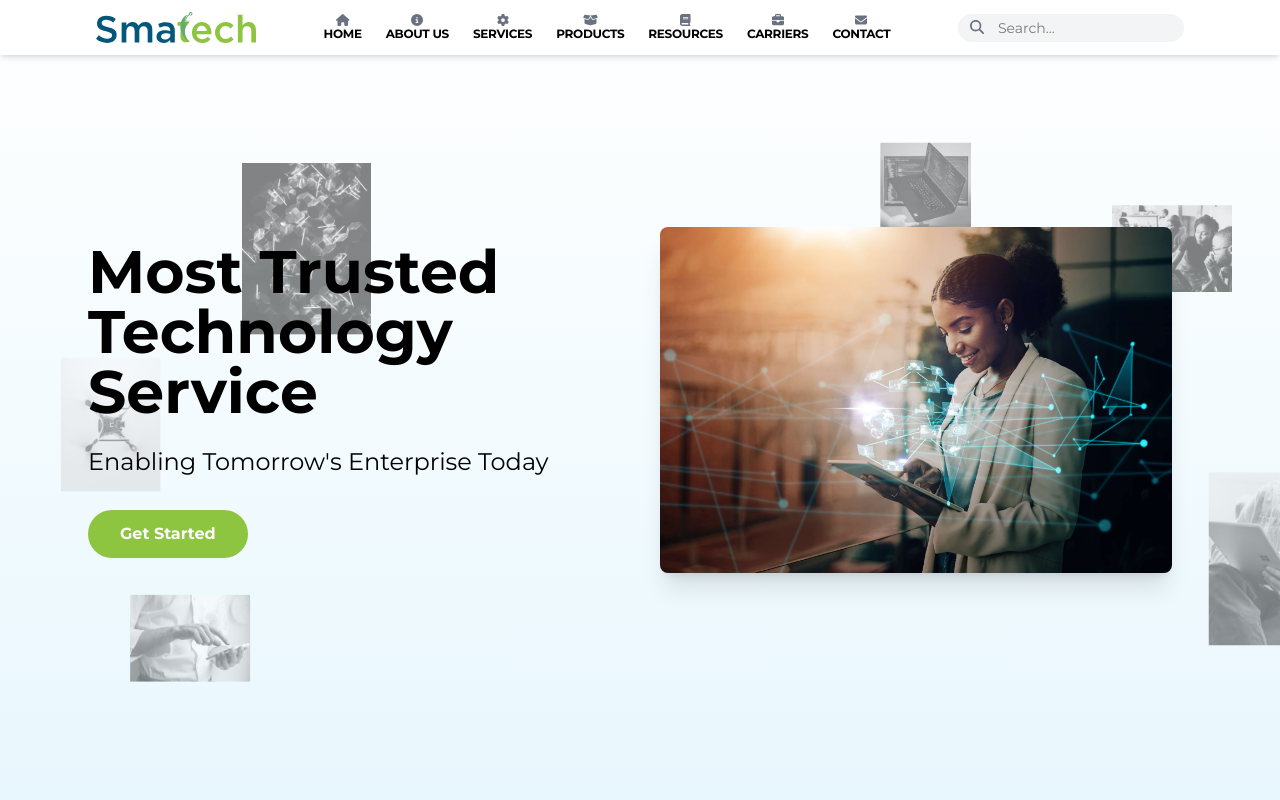
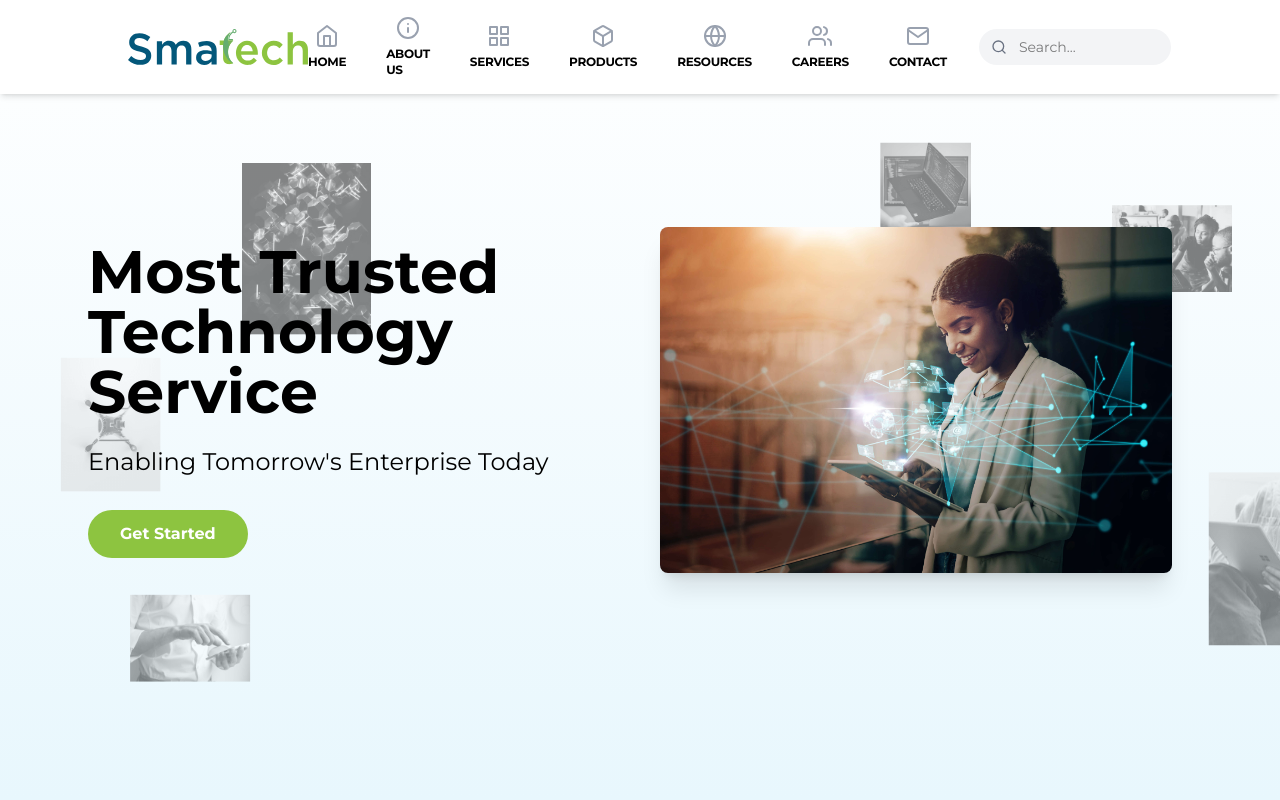
Before and after one commit to billychosee/Website, a Next.js app: page / in a window 1280 px wide. Shown: the top 800 px of the page. Built offline with nearby package versions, Linux system fonts and the light colour scheme.

Commit message:
Final Changes ts configgfd

```diff
--- a/src/app/components/navbar/DesktopNav.tsx
+++ b/src/app/components/navbar/DesktopNav.tsx
@@ -2,7 +2,6 @@
 import { useState } from "react";
 import Link from "next/link";
 import { NAV_ITEMS, ICONS } from "./config";
-import { FontAwesomeIcon } from '@fortawesome/react-fontawesome';
 import type { NavItem, DropdownItem } from "./types";
 
 function hasDropdown(item: NavItem): item is NavItem & { dropdown: { items: readonly DropdownItem[] } } {
@@ -11,14 +10,19 @@ function hasDropdown(item: NavItem): item is NavItem & { dropdown: { items: read
 
 export default function DesktopNav() {
   const [query, setQuery] = useState("");
+  const [activeDropdown, setActiveDropdown] = useState<string | null>(null);
 
   const renderDropdown = (item: NavItem & { dropdown: { items: readonly DropdownItem[] } }) => (
-    <ul className="absolute hidden group-hover:block bg-white shadow-lg rounded-md mt-0 text-black font-normal w-48 z-50 top-full py-2 transition-all duration-200 ease-out">
+    <ul
+      className={`absolute ${activeDropdown === item.href ? 'block' : 'hidden'} group-hover:block bg-white shadow-lg rounded-md text-black font-normal w-56 z-50 py-2 transition-all duration-200 ease-out border border-gray-100`}
+      onMouseEnter={() => setActiveDropdown(item.href)}
+      onMouseLeave={() => setActiveDropdown(null)}
+    >
       {item.dropdown.items.map((subItem: DropdownItem) => (
         <li key={subItem.href}>
           <Link
             href={subItem.href}
-            className="block px-4 py-2 hover:bg-gray-100 hover:text-[#8DC440] transition-colors"
+            className="block px-4 py-2.5 hover:bg-gray-50 hover:text-[#8DC440] transition-colors text-sm"
           >
             {subItem.label}
           </Link>
@@ -28,44 +32,45 @@ export default function DesktopNav() {
   );
 
   return (
-    <>
-      <ul className="items-center justify-center flex-1 hidden gap-6 font-bold text-black md:flex">
-        {NAV_ITEMS.map((item) => (
-          <li key={item.href} className={`relative ${hasDropdown(item) ? 'group' : ''}`}>
+    <div className="flex items-center">
+      <ul className="items-center justify-center flex-1 hidden gap-10 font-bold text-black md:flex">
+        {NAV_ITEMS.map((item) => {
+          const Icon = item.icon;
+          return (
+            <li
+              key={item.href}
+              className={`relative ${hasDropdown(item) ? 'group' : ''}`}
+              onMouseEnter={() => hasDropdown(item) && setActiveDropdown(item.href)}
+              onMouseLeave={() => setActiveDropdown(null)}
+            >
               <Link
                 href={item.href}
-              className="flex flex-col items-center text-xs uppercase tracking-tight group-hover:text-[#8DC440]"
+                className={`flex flex-col items-center text-xs uppercase tracking-tight transition-colors ${activeDropdown === item.href ? 'text-[#8DC440]' : 'hover:text-[#8DC440]'}`}
                 target={item.href.startsWith('http') ? '_blank' : undefined}
               >
-              <FontAwesomeIcon
-                icon={item.icon}
-                className="text-gray-500 group-hover:text-[#8DC440]"
+                <Icon
+                  className={`w-6 h-6 mb-1.5 transition-colors ${activeDropdown === item.href ? 'text-[#8DC440]' : 'text-gray-400 hover:text-[#8DC440]'}`}
                 />
                 <span>{item.label}</span>
               </Link>
               {hasDropdown(item) && renderDropdown(item)}
             </li>
-        ))}
+          );
+        })}
       </ul>
 
-      <div className="flex items-center gap-4">
-        <form className="hidden md:block">
+      <div className="hidden ml-8 md:block">
         <div className="relative">
           <input
             type="text"
             placeholder="Search..."
             value={query}
             onChange={(e) => setQuery(e.target.value)}
-              className="py-1 pl-10 pr-4 text-sm text-black bg-gray-100 rounded-full xl:pr-4 lg:pr-0 focus:outline-none focus:ring-2 focus:ring-custom-green"
+            className="py-2 pl-10 pr-4 text-sm text-black bg-gray-100 rounded-full w-48 focus:outline-none focus:ring-2 focus:ring-[#8DC440] transition-all"
           />
-            <FontAwesomeIcon
-              icon={ICONS.search}
-              className="absolute left-3 top-1.5 text-gray-500"
-              size="sm"
-            />
+          <ICONS.search className="absolute w-4 h-4 text-gray-500 transform -translate-y-1/2 left-3 top-1/2" />
         </div>
-        </form>
       </div>
-    </>
+    </div>
   );
 }
--- a/src/app/components/navbar/Navbar.tsx
+++ b/src/app/components/navbar/Navbar.tsx
@@ -18,14 +18,14 @@ export default function Navbar() {
 
   return (
     <nav className={`fixed w-full z-50 ${mobileMenuOpen ? 'bg-white' : 'bg-white/95'} shadow-md backdrop-blur-sm transition-transform duration-300 ${navbarVisible ? 'translate-y-0' : '-translate-y-full'}`}>
-      <div className="flex items-center justify-between px-4 py-3 md:px-24 xl:px-24 lg:px-8">
+      <div className="flex items-center justify-between px-6 py-4 md:px-24 xl:px-32 lg:px-12">
         <div className="flex items-center flex-shrink-0 gap-2">
           <Link href="/">
             <Image
               src="/smatech_logo.svg"
               alt="Smatech Logo"
-              width={160}
-              height={40}
+              width={180}
+              height={45}
               priority
               className="object-contain"
             />
--- a/src/app/components/navbar/config.ts
+++ b/src/app/components/navbar/config.ts
@@ -1,36 +1,50 @@
 import {
-  faHome, faInfoCircle, faCog, faBoxOpen,
-  faBook, faBriefcase, faEnvelope, faSearch,
-  faBars, faTimes, faChevronDown, faChevronUp
-} from '@fortawesome/free-solid-svg-icons';
+  FiHome,
+  FiInfo,
+  FiGrid,
+  FiBox,
+  FiBook,
+  FiUsers,
+  FiMail,
+  FiSearch,
+  FiMenu,
+  FiX,
+  FiChevronDown,
+  FiChevronUp,
+  FiGlobe
+} from 'react-icons/fi';
 
 export const NAV_ITEMS = [
   {
     label: "HOME",
     href: "/",
-    icon: faHome
+    icon: FiHome,
+    iconClass: "text-current"
   },
   {
     label: "ABOUT US",
     href: "/about-us",
-    icon: faInfoCircle
+    icon: FiInfo,
+    iconClass: "text-current"
   },
   {
     label: "SERVICES",
     href: "/services",
-    icon: faCog,
+    icon: FiGrid,
+    iconClass: "text-current",
     dropdown: {
       items: [
         { label: "AI & Machine Learning", href: "/services/ai-and-machine-learning" },
         { label: "Cyber Security", href: "/services/cyber-security" },
-        { label: "Platform Develoment", href: "/services/platform-development" }
+        { label: "Platform Development", href: "/services/platform-development" }
       ] as const
     }
   },
   {
     label: "PRODUCTS",
     href: "/products",
-    icon: faBoxOpen,
+    icon: FiBox,
+    iconClass: "text-current",
     dropdown: {
       items: [
         { label: "Smat QR", href: "/products/smat-qr" },
@@ -43,24 +57,27 @@ export const NAV_ITEMS = [
   {
     label: "RESOURCES",
     href: "/resources",
-    icon: faBook
+    icon: FiGlobe,
+    iconClass: "text-current"
   },
   {
-    label: "CARRIERS",
+    label: "CAREERS",
     href: "https://erp.smatechgroup.com/recruitment/recruitment_portal",
-    icon: faBriefcase
+    icon: FiUsers,
+    iconClass: "text-current"
   },
   {
     label: "CONTACT",
     href: "/contact-us",
-    icon: faEnvelope
+    icon: FiMail,
+    iconClass: "text-current"
   }
 ] as const;
 
 export const ICONS = {
-  search: faSearch,
-  bars: faBars,
-  times: faTimes,
-  chevronDown: faChevronDown,
-  chevronUp: faChevronUp
+  search: FiSearch,
+  bars: FiMenu,
+  times: FiX,
+  chevronDown: FiChevronDown,
+  chevronUp: FiChevronUp
 } as const;
--- a/src/app/components/navbar/types.ts
+++ b/src/app/components/navbar/types.ts
@@ -1,4 +1,4 @@
-import { IconDefinition } from '@fortawesome/fontawesome-svg-core';
+import { IconType } from 'react-icons';
 
 export type DropdownItem = {
   readonly label: string;
@@ -8,7 +8,7 @@ export type DropdownItem = {
 export type NavItem = {
   readonly label: string;
   readonly href: string;
-  readonly icon: IconDefinition;
+  readonly icon: IconType;
   readonly dropdown?: {
     readonly items: readonly DropdownItem[];
   };
```
Also changed, not shown: src/app/components/navbar/MobileNav.tsx (+39 -32 lines). Lines whose indentation alone changed are shown as unchanged.
